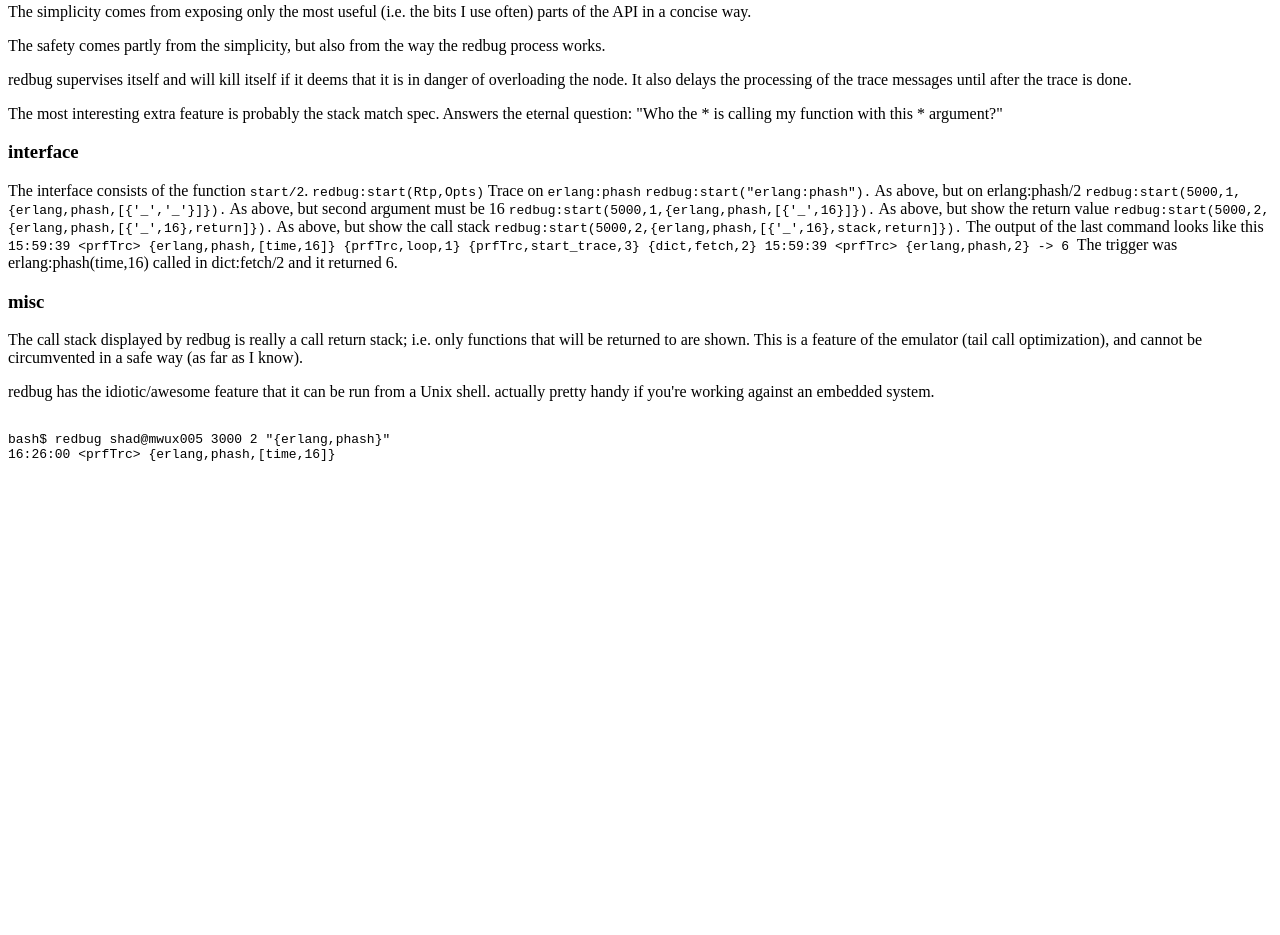
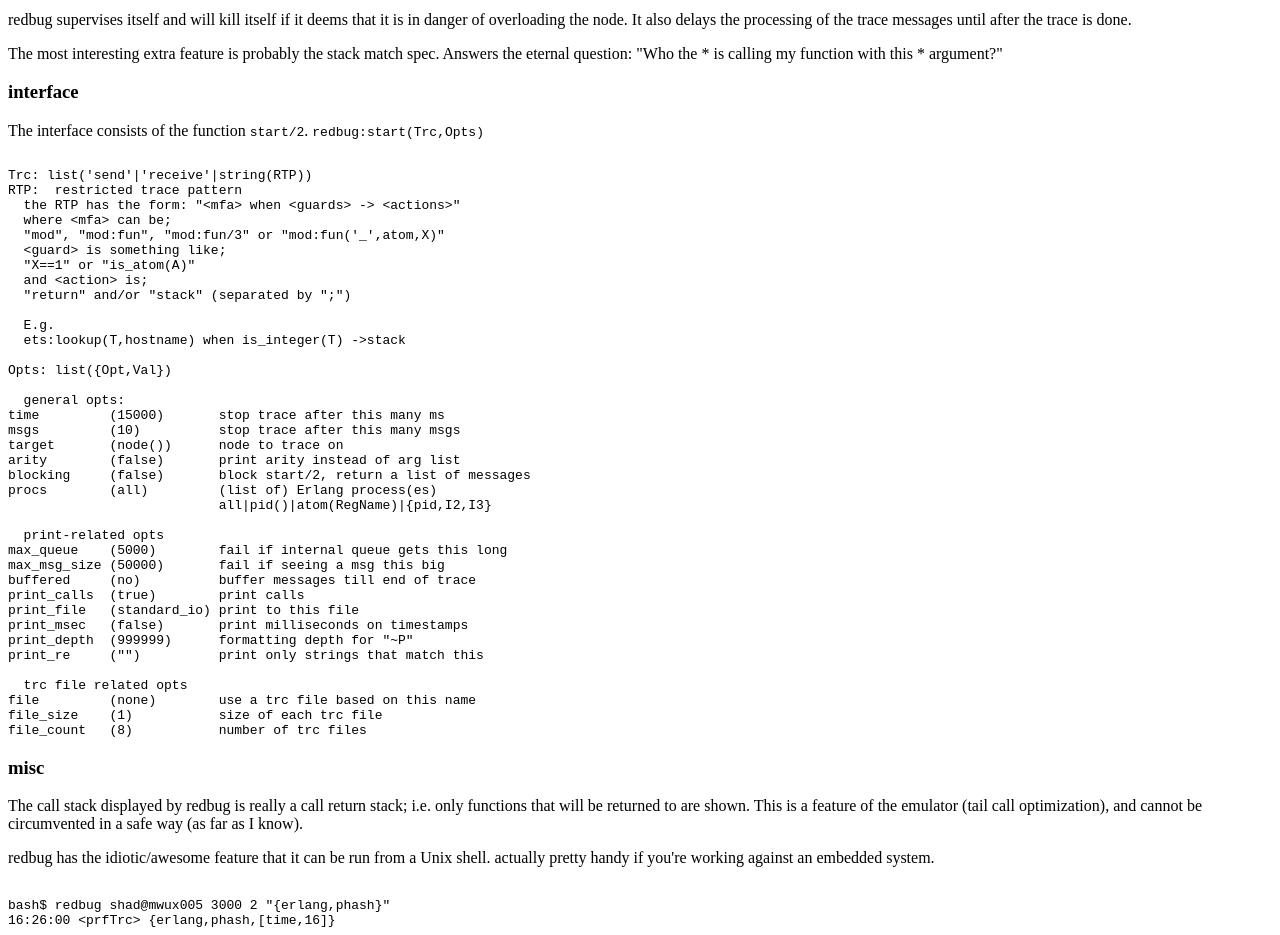
Before and after one commit to massemanet/eper, a plain HTML site: page redbug.html in a window 1280 px wide. Shown: the part 1396-2331 px from the top of the page. Before the commit the page ends 1871 px from the top, so only its background shows below. Drawn offline with Linux system fonts and the light colour scheme.

Commit message:
somewhat html-ified

```diff
--- a/redbug.html
+++ b/redbug.html
@@ -47,25 +47,18 @@ end.
 </tt></pre>
 
 We start the tracer;
-<pre><tt>
-1&gt;spawn(Init).
-</tt></pre>
+<pre><tt>1&gt;spawn(Init).</tt></pre>
 
 For clarity, I'll register a name for the shell;
 
-<pre><tt>
-2&gt;register(luke,self()).
-true
-</tt></pre>
+<pre><tt>2&gt;register(luke,self()).
+true</tt></pre>
 
 So let's send <tt>true</tt> to ourselves;
-<pre><tt>
-3&gt; self()!true.
-</tt></pre>
+<pre><tt>3&gt; self()!true.</tt></pre>
 
 The tracer will print this;
-<pre><tt>
-{luke,{shell,eval_loop,3}} -&gt; {luke,{shell,eval_loop,3}}
+<pre><tt>{luke,{shell,eval_loop,3}} -&gt; {luke,{shell,eval_loop,3}}
 </tt></pre>
 
 <tt>luke</tt> (i.e. the shell) sent <tt>true</tt> to himself.<p>
@@ -106,39 +99,48 @@ The most interesting extra feature is probably the stack match spec. Answers the
 
 The interface consists of the function <tt>start/2</tt>.
 
-<tt>redbug:start(Rtp,Opts)</tt>
+<tt>redbug:start(Trc,Opts)</tt>
 
-Trace on <tt>erlang:phash</tt>
+<pre><tt>
+Trc: list('send'|'receive'|string(RTP))
+RTP:  restricted trace pattern
+  the RTP has the form: "&lt;mfa&gt; when &lt;guards&gt; -&gt; &lt;actions&gt;"
+  where &lt;mfa&gt; can be;
+  "mod", "mod:fun", "mod:fun/3" or "mod:fun('_',atom,X)"
+  &lt;guard&gt; is something like;
+  "X==1" or "is_atom(A)"
+  and &lt;action&gt; is;
+  "return" and/or "stack" (separated by ";")
 
-<tt>redbug:start("erlang:phash").</tt>
+  E.g.
+  ets:lookup(T,hostname) when is_integer(T) -&gt;stack
 
-As above, but on erlang:phash/2
+Opts: list({Opt,Val})
 
-<tt>redbug:start(5000,1,{erlang,phash,[{'_','_'}]}).</tt>
+  general opts:
+time         (15000)       stop trace after this many ms
+msgs         (10)          stop trace after this many msgs
+target       (node())      node to trace on
+arity        (false)       print arity instead of arg list
+blocking     (false)       block start/2, return a list of messages
+procs        (all)         (list of) Erlang process(es)
+                           all|pid()|atom(RegName)|{pid,I2,I3}
 
-As above, but second argument must be 16
+  print-related opts
+max_queue    (5000)        fail if internal queue gets this long
+max_msg_size (50000)       fail if seeing a msg this big
+buffered     (no)          buffer messages till end of trace
+print_calls  (true)        print calls
+print_file   (standard_io) print to this file
+print_msec   (false)       print milliseconds on timestamps
+print_depth  (999999)      formatting depth for "~P"
+print_re     ("")          print only strings that match this
 
-<tt>redbug:start(5000,1,{erlang,phash,[{'_',16}]}).</tt>
-
-As above, but show the return value
-
-<tt>redbug:start(5000,2,{erlang,phash,[{'_',16},return]}).</tt>
-
-As above, but show the call stack
-
-<tt>redbug:start(5000,2,{erlang,phash,[{'_',16},stack,return]}).</tt>
-
-The output of the last command looks like this
-
-<tt>
-15:59:39 &lt;prfTrc&gt; {erlang,phash,[time,16]}
-  {prfTrc,loop,1}
-  {prfTrc,start_trace,3}
-  {dict,fetch,2}
-15:59:39 &lt;prfTrc&gt; {erlang,phash,2} -&gt; 6
-</tt>
-
-The trigger was erlang:phash(time,16) called in dict:fetch/2 and it returned 6.
+  trc file related opts
+file         (none)        use a trc file based on this name
+file_size    (1)           size of each trc file
+file_count   (8)           number of trc files
+</tt></pre>
 
 <h3>misc</h3>
 
```
